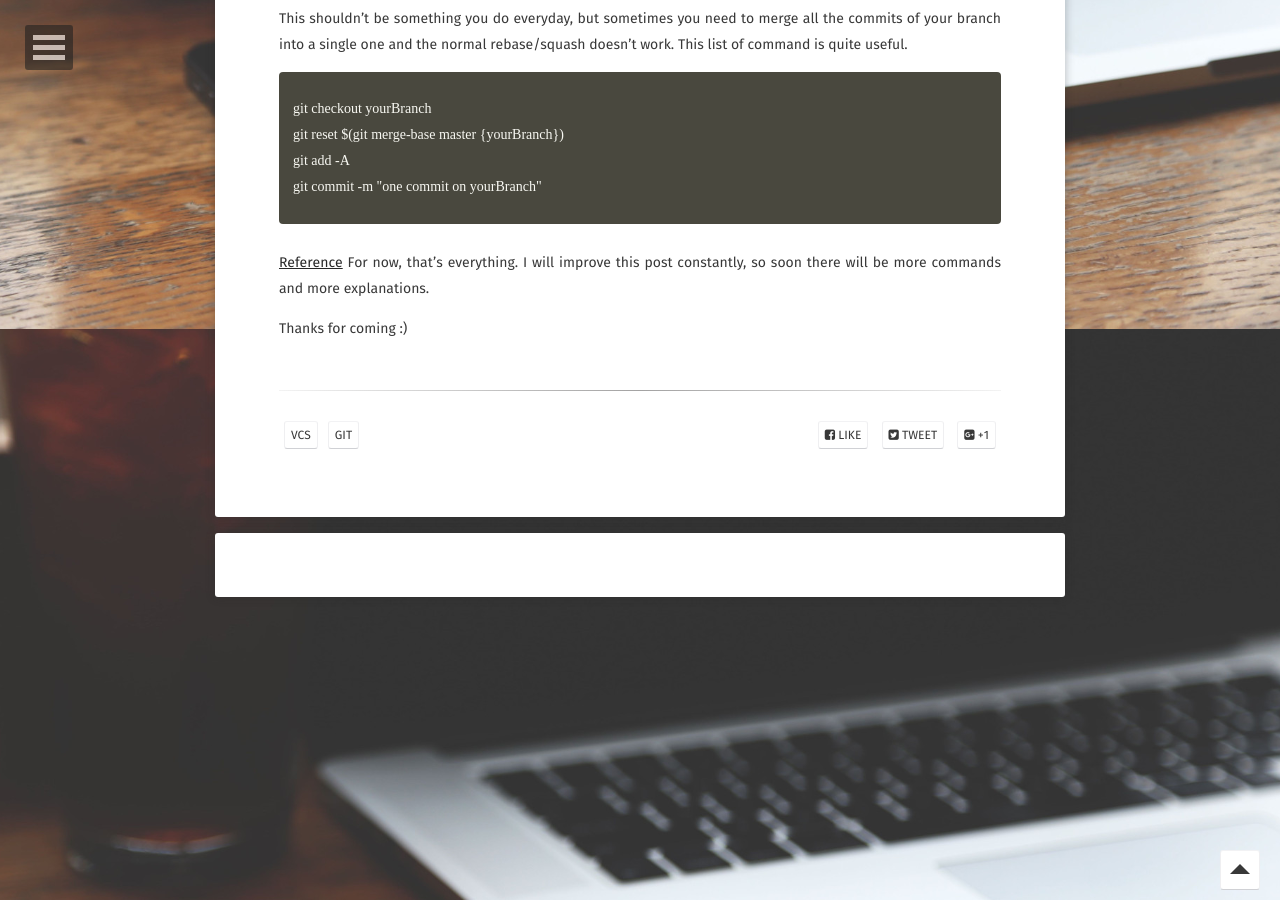
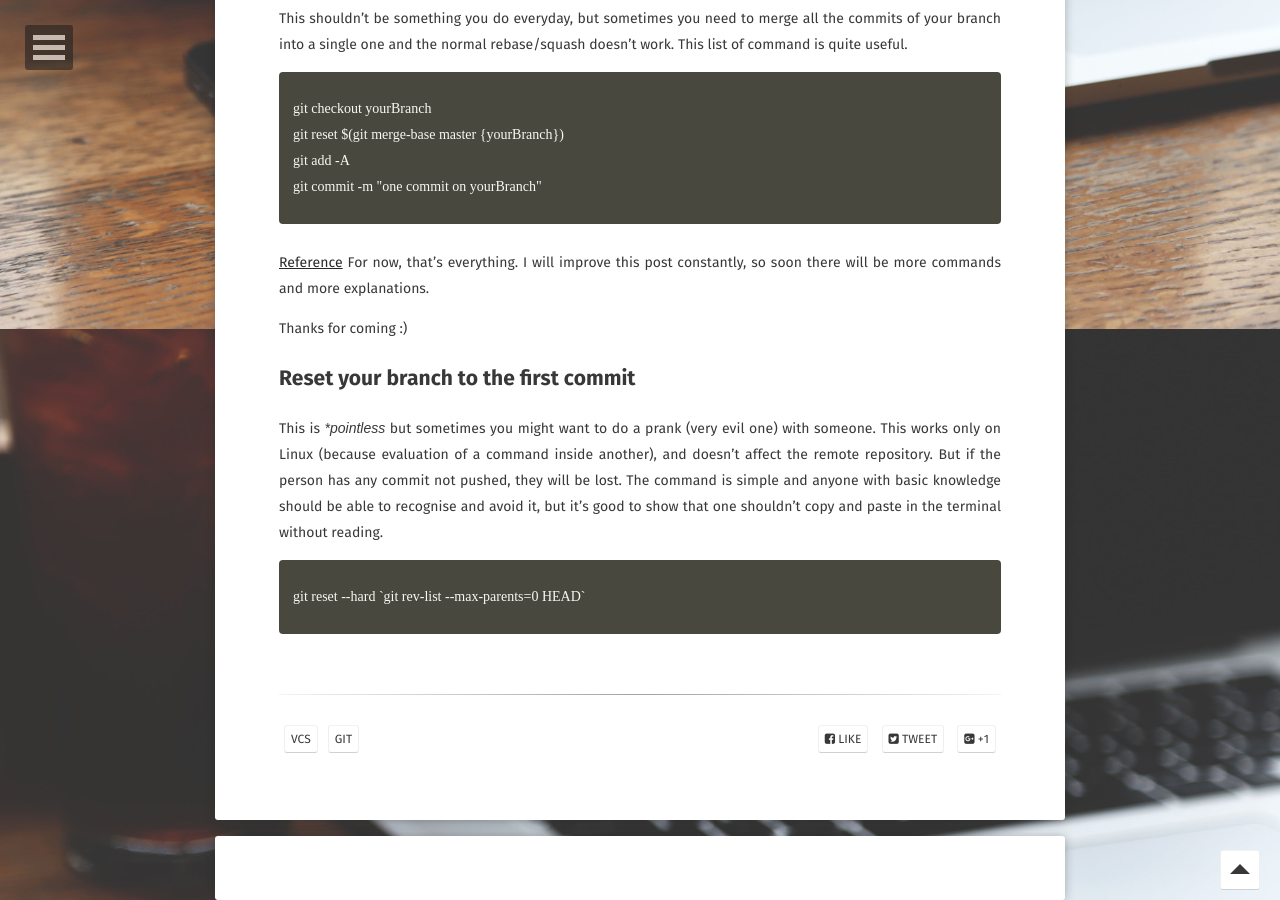
Before and after one commit to diegoluiz/diegoluiz.github.io, a Jekyll site: the page built from _posts/2015-09-17-start-using-git.markdown, in a window 1280 px wide and 900 px high, scrolled down 3271 px. Built offline with Jekyll 4.4.1, drawn with Linux system fonts in a browser that asks for light colours; some web fonts are replaced; comment, search, counter and statistics services are not loaded.

Commit message:
Added git command to reset to first commit

```diff
--- a/_posts/2015-09-17-start-using-git.markdown
+++ b/_posts/2015-09-17-start-using-git.markdown
@@ -105,3 +105,12 @@ git commit -m "one commit on yourBranch"
 [Reference](http://stackoverflow.com/questions/25356810/git-how-to-squash-all-commits-on-branch) For now, that's everything. I will improve this post constantly, so soon there will be more commands and more explanations.
 
 Thanks for coming :)
+
+## Reset your branch to the first commit
+
+This is **pointless* but sometimes you might want to do a prank (very evil one) with someone.
+This works only on Linux (because evaluation of a command inside another), and doesn't affect the remote repository. But if the person has any commit not pushed, they will be lost.
+The command is simple and anyone with basic knowledge should be able to recognise and avoid it, but it's good to show that one shouldn't copy and paste in the terminal without reading.
+{% highlight git %}
+git reset --hard `git rev-list --max-parents=0 HEAD`
+{% endhighlight %}
```
